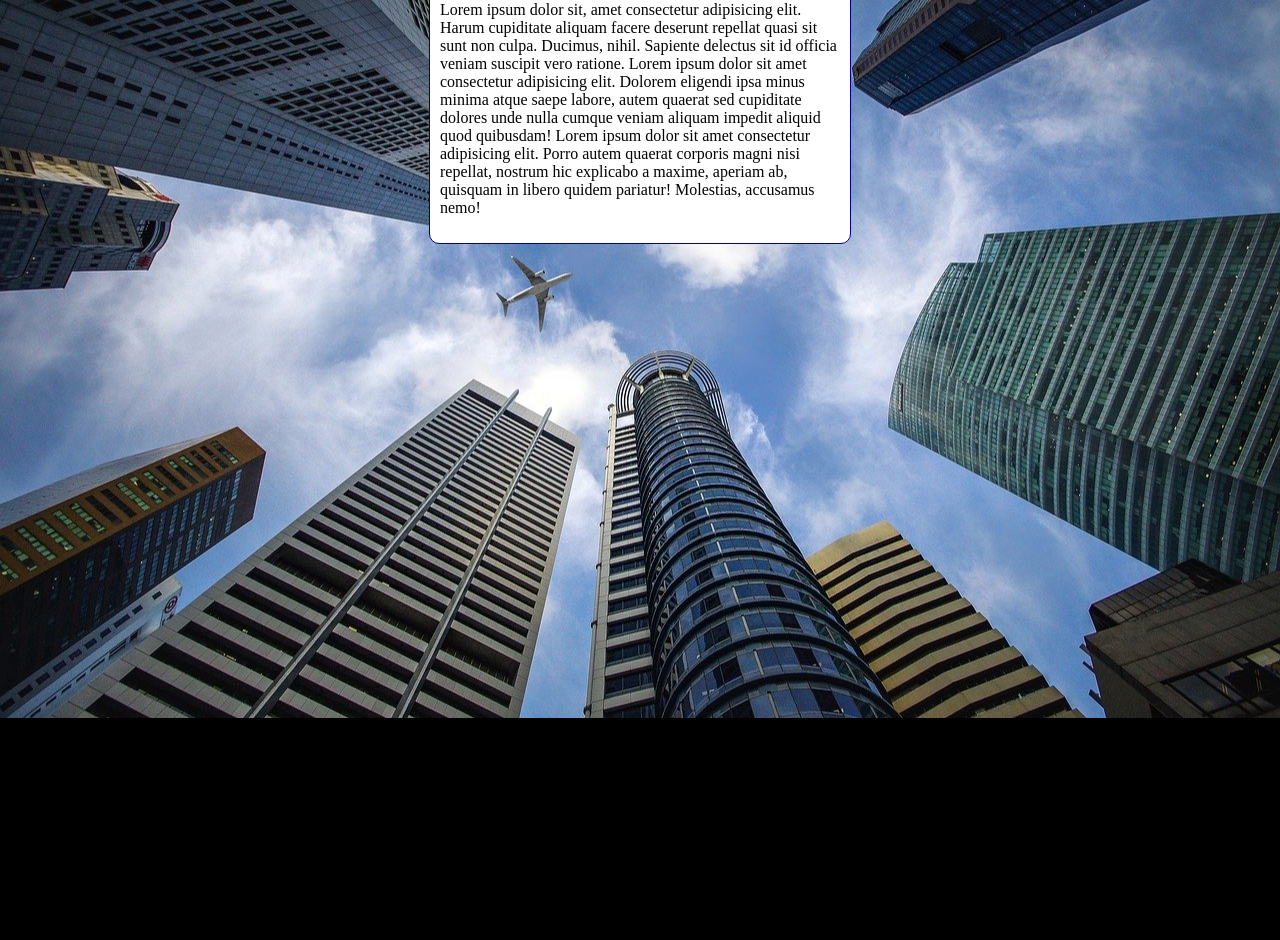
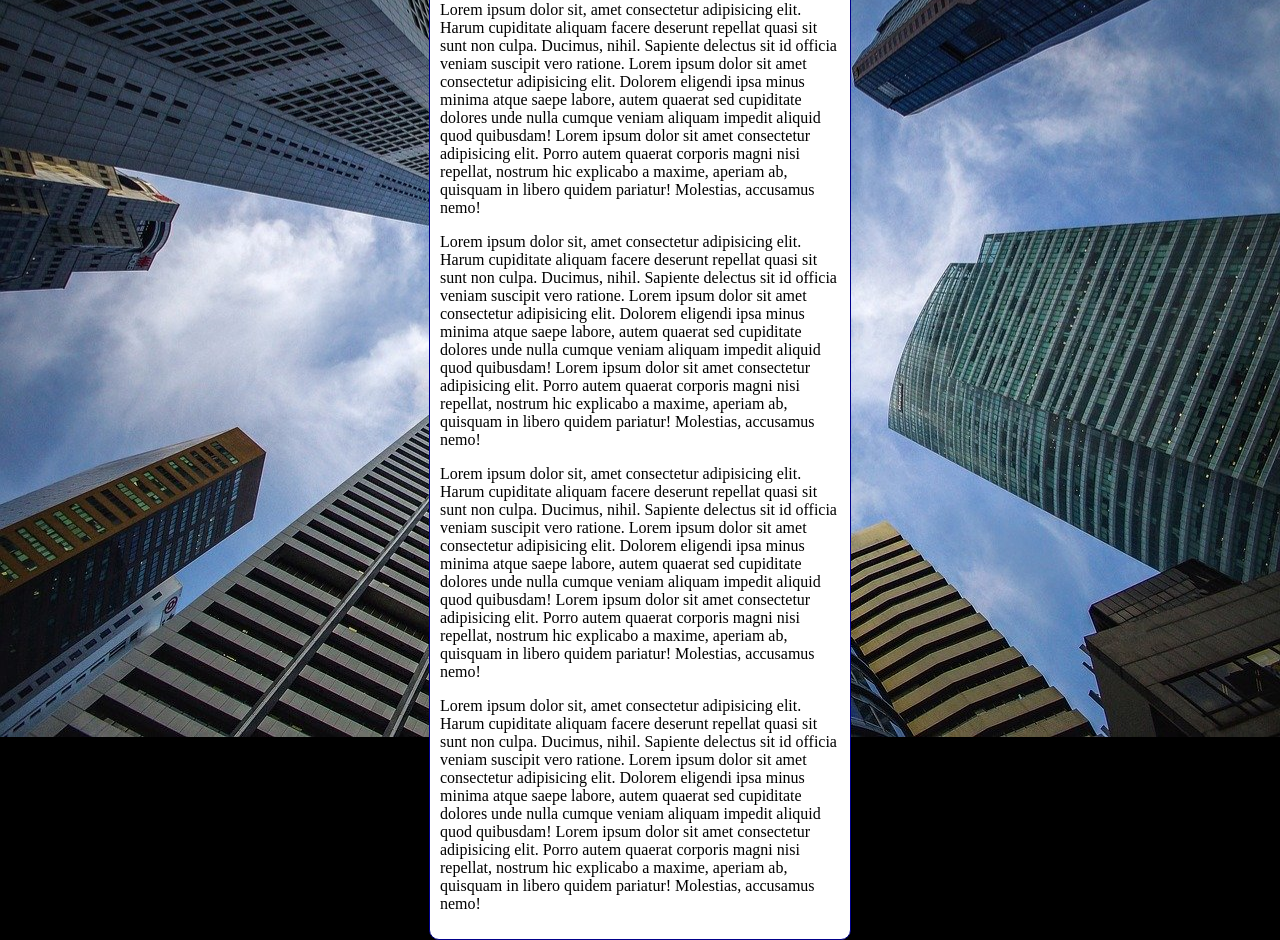
Before and after one commit to HugoRosa29/html-css, a plain HTML site: page exercicios/ex022/fundo006.html in a window 1280 px wide. Shown: the part 98-1038 px from the top of the page. Before the commit the page ends 816 px from the top, so only its background shows below. Drawn offline with Linux system fonts and the light colour scheme.

Commit message:
Update fundo006.html

```diff
--- a/exercicios/ex022/fundo006.html
+++ b/exercicios/ex022/fundo006.html
@@ -30,6 +30,15 @@
         <p>
             Lorem ipsum dolor sit, amet consectetur adipisicing elit. Harum cupiditate aliquam facere deserunt repellat quasi sit sunt non culpa. Ducimus, nihil. Sapiente delectus sit id officia veniam suscipit vero ratione. Lorem ipsum dolor sit amet consectetur adipisicing elit. Dolorem eligendi ipsa minus minima atque saepe labore, autem quaerat sed cupiditate dolores unde nulla cumque veniam aliquam impedit aliquid quod quibusdam! Lorem ipsum dolor sit amet consectetur adipisicing elit. Porro autem quaerat corporis magni nisi repellat, nostrum hic explicabo a maxime, aperiam ab, quisquam in libero quidem pariatur! Molestias, accusamus nemo!
         </p>
+        <p>
+            Lorem ipsum dolor sit, amet consectetur adipisicing elit. Harum cupiditate aliquam facere deserunt repellat quasi sit sunt non culpa. Ducimus, nihil. Sapiente delectus sit id officia veniam suscipit vero ratione. Lorem ipsum dolor sit amet consectetur adipisicing elit. Dolorem eligendi ipsa minus minima atque saepe labore, autem quaerat sed cupiditate dolores unde nulla cumque veniam aliquam impedit aliquid quod quibusdam! Lorem ipsum dolor sit amet consectetur adipisicing elit. Porro autem quaerat corporis magni nisi repellat, nostrum hic explicabo a maxime, aperiam ab, quisquam in libero quidem pariatur! Molestias, accusamus nemo!
+        </p>
+        <p>
+            Lorem ipsum dolor sit, amet consectetur adipisicing elit. Harum cupiditate aliquam facere deserunt repellat quasi sit sunt non culpa. Ducimus, nihil. Sapiente delectus sit id officia veniam suscipit vero ratione. Lorem ipsum dolor sit amet consectetur adipisicing elit. Dolorem eligendi ipsa minus minima atque saepe labore, autem quaerat sed cupiditate dolores unde nulla cumque veniam aliquam impedit aliquid quod quibusdam! Lorem ipsum dolor sit amet consectetur adipisicing elit. Porro autem quaerat corporis magni nisi repellat, nostrum hic explicabo a maxime, aperiam ab, quisquam in libero quidem pariatur! Molestias, accusamus nemo!
+        </p>
+        <p>
+            Lorem ipsum dolor sit, amet consectetur adipisicing elit. Harum cupiditate aliquam facere deserunt repellat quasi sit sunt non culpa. Ducimus, nihil. Sapiente delectus sit id officia veniam suscipit vero ratione. Lorem ipsum dolor sit amet consectetur adipisicing elit. Dolorem eligendi ipsa minus minima atque saepe labore, autem quaerat sed cupiditate dolores unde nulla cumque veniam aliquam impedit aliquid quod quibusdam! Lorem ipsum dolor sit amet consectetur adipisicing elit. Porro autem quaerat corporis magni nisi repellat, nostrum hic explicabo a maxime, aperiam ab, quisquam in libero quidem pariatur! Molestias, accusamus nemo!
+        </p>
     </main>
 </body>
 </html>
```
